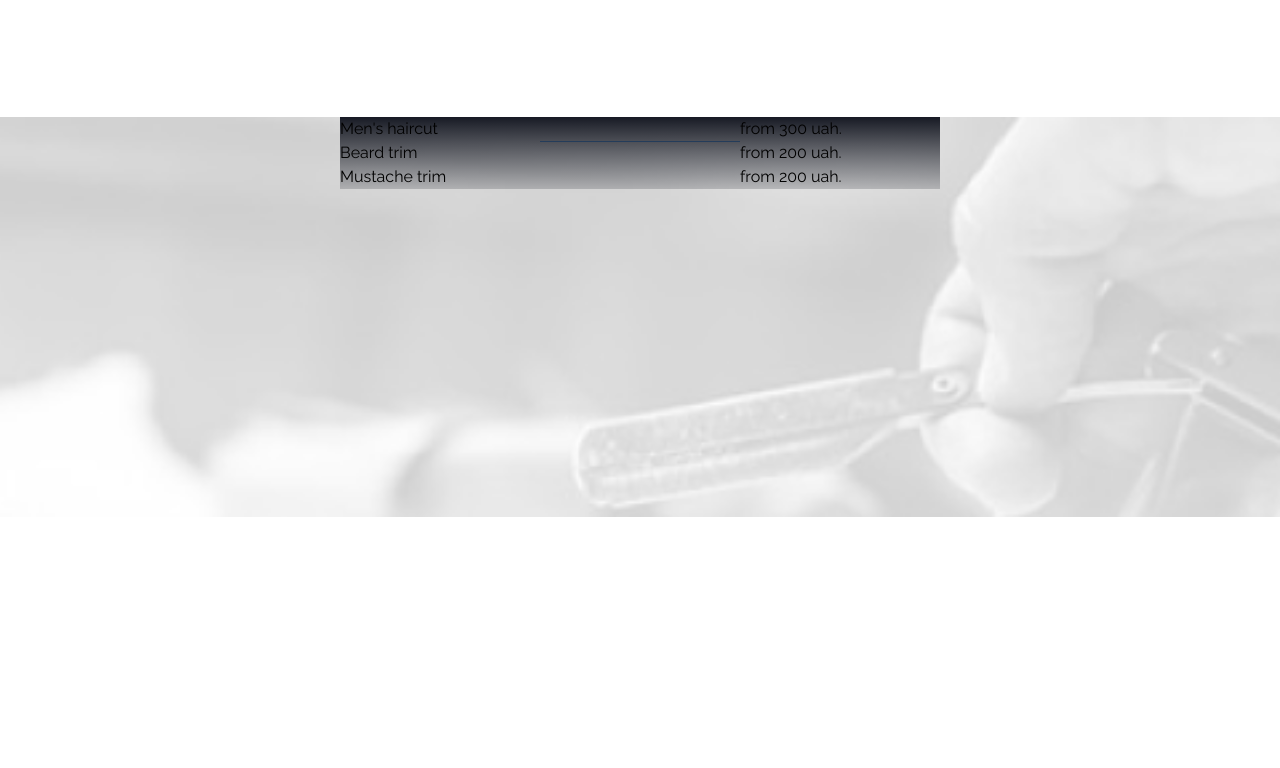
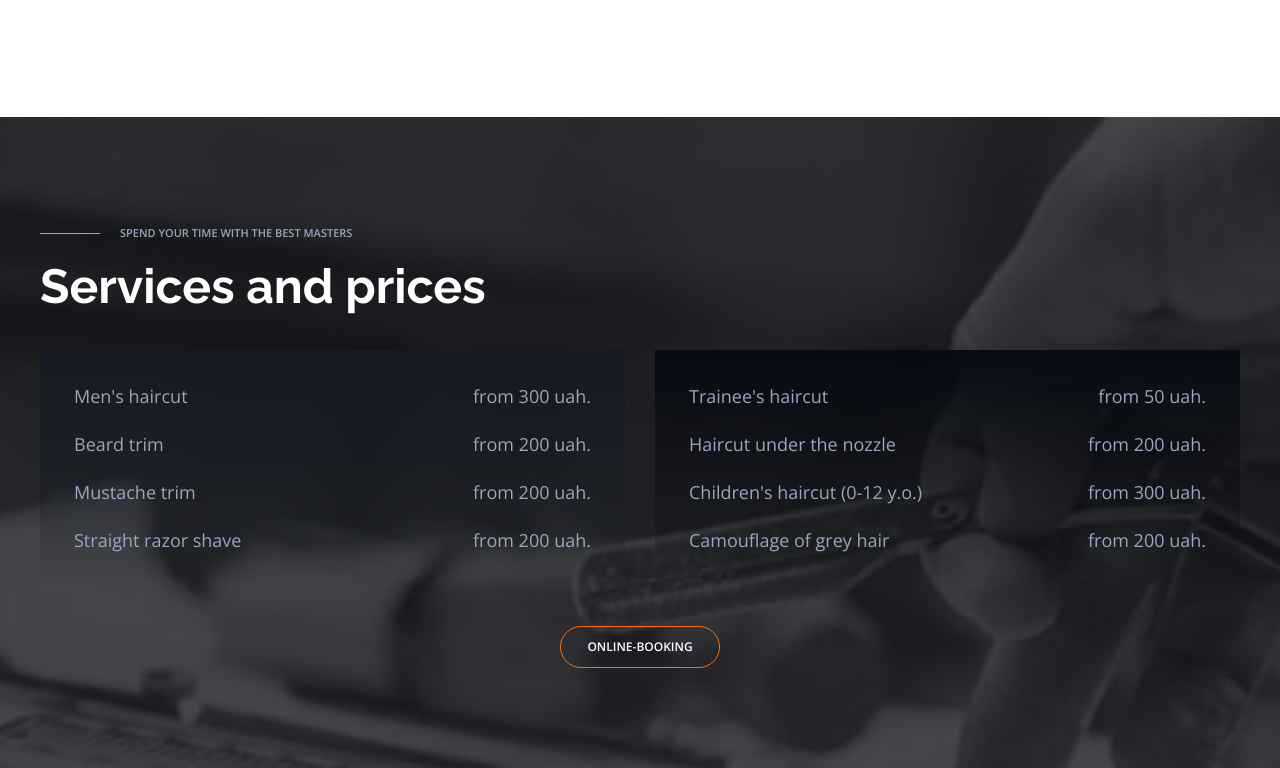
Before and after one commit to Nikichva/Barbershop, a website built with Vite: page index.html in a window 1280 px wide. Shown: the part 1243-2011 px from the top of the page. Before the commit the page ends 1760 px from the top, so only its background shows below. Built offline with nearby package versions, Linux system fonts and the light colour scheme.

Commit message:
feat(services): add “Services & Prices” section to landing

```diff
--- a/index.html
+++ b/index.html
@@ -196,30 +196,78 @@
         </div>
       </section>
 
-      <section
-        class="bg-[url(/img/bg-prices_tab.png)] bg-center bg-cover h-100 table-background"
+      <section class="tbbb bg-center bg-cover py-20 md:py-25 table-background">
+        <div class="container mx-auto">
+          <div class="md:px-10 px-7.5">
+            <h3
+              class="text-cement font-[Open_Sans] text-[11px] font-semibold uppercase inline-flex items-center gap-5 before:content-[''] before:block before:h-[1px] before:w-15 before:bg-cement"
             >
-        <div class="container mx-auto">
-          <div>
-            <table class="table-fixed w-150 mx-auto table-background">
-              <tbody>
+              Spend your time with the best masters
+            </h3>
+            <h2 class="text-light text-3xl font-bold mt-5 lg:text-5xl">
+              Services and prices
+            </h2>
+            <div
+              class="table-background mt-10 lg:bg-none lg:grid lg:grid-cols-2 lg:gap-7.5"
+            >
+              <table class="table-fixed w-full mx-auto">
+                <tbody
+                  class="text-cement font-[Open_Sans] text-sm md:text-lg font-light py-5 md:pt-8 lg:py-8 px-4 md:px-8.5 flex flex-col gap-5 lg:bg-[linear-gradient(rgba(23,26,36,.99),rgba(23,26,36,.0))]"
+                >
                   <tr>
                     <td>Men's haircut</td>
-                  <td class="border-b border-[#243c5a]"></td>
-                  <td>from 300 uah.</td>
+                    <td></td>
+                    <td class="text-prices">from 300 uah.</td>
                   </tr>
                   <tr>
                     <td>Beard trim</td>
                     <td></td>
-                  <td>from 200 uah.</td>
+                    <td class="text-prices">from 200 uah.</td>
                   </tr>
                   <tr>
                     <td>Mustache trim</td>
                     <td></td>
-                  <td>from 200 uah.</td>
+                    <td class="text-prices">from 200 uah.</td>
+                  </tr>
+                  <tr>
+                    <td>Straight razor shave</td>
+                    <td></td>
+                    <td class="text-prices">from 200 uah.</td>
                   </tr>
                 </tbody>
               </table>
+
+              <table class="table-fixed w-full mx-auto">
+                <tbody
+                  class="text-cement font-[Open_Sans] text-sm md:text-lg font-light pb-4 md:pb-8 px-4 md:px-8.5 flex flex-col gap-5 lg:bg-[linear-gradient(rgba(9,11,19,.99),rgba(9,11,19,.0))] lg:py-8"
+                >
+                  <tr>
+                    <td>Trainee's haircut</td>
+                    <td></td>
+                    <td class="text-prices">from 50 uah.</td>
+                  </tr>
+                  <tr>
+                    <td>Haircut under the nozzle</td>
+                    <td></td>
+                    <td class="text-prices">from 200 uah.</td>
+                  </tr>
+                  <tr>
+                    <td>Children's haircut (0-12 y.o.)</td>
+                    <td></td>
+                    <td class="text-prices">from 300 uah.</td>
+                  </tr>
+                  <tr>
+                    <td>Camouflage of grey hair</td>
+                    <td></td>
+                    <td class="text-prices">from 200 uah.</td>
+                  </tr>
+                </tbody>
+              </table>
+            </div>
+
+            <button class="btn-default mt-10 w-40 mx-auto">
+              Online-booking
+            </button>
           </div>
         </div>
       </section>
--- a/src/styles/tailwind.css
+++ b/src/styles/tailwind.css
@@ -24,6 +24,10 @@
   }
   .table-background {
     background: linear-gradient(180deg, #171a24 0%, rgba(23, 26, 36, 0.2) 100%);
+  }
+  .tbbb {
+    background: url(/img/bg-prices_tab.png) rgb(22, 24, 28) 50% / cover
+      no-repeat;
   }
 }
 
@@ -62,6 +66,12 @@
   .about__text {
     @apply text-abgrey mt-5 font-[Open_Sans] font-normal text-sm md:text-base leading-[26px];
   }
+  .text-prices {
+    @apply text-right;
+  }
+  tr {
+    @apply flex justify-between;
+  }
   /* .btn-send {
     @apply w-55 h-10 text-base focus:outline-ceramic focus:outline focus:border-ceramic lg:active:outline-ceramic lg:active:outline lg:active:border-ceramic lg:active:text-dark lg:hover:text-ceramic lg:hover:border-ceramic disabled:text-ui-disabled disabled:border-ui-disabled;
   } */
```
Lines whose indentation alone changed are shown as unchanged.
